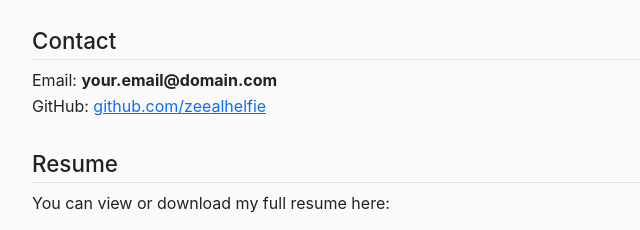
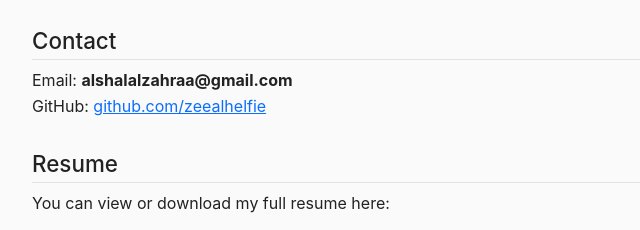
Before and after one commit to zeealhelfie/zeealhelfie.github.io, a website: page index.html in a window 1280 px wide. Shown: the part 551-781 px from the top of the page, 134-774 px from the left. Drawn offline with nearby package versions, Linux system fonts and the light colour scheme.

Commit message:
fixed email

```diff
--- a/index.html
+++ b/index.html
@@ -116,7 +116,7 @@
     <section class="section">
       <h2>Contact</h2>
       <p>
-        Email: <strong>your.email@domain.com</strong><br />
+        Email: <strong>alshalalzahraa@gmail.com</strong><br />
         GitHub: <a href="https://github.com/zeealhelfie" target="_blank">github.com/zeealhelfie</a>
       </p>
     </section>
```
